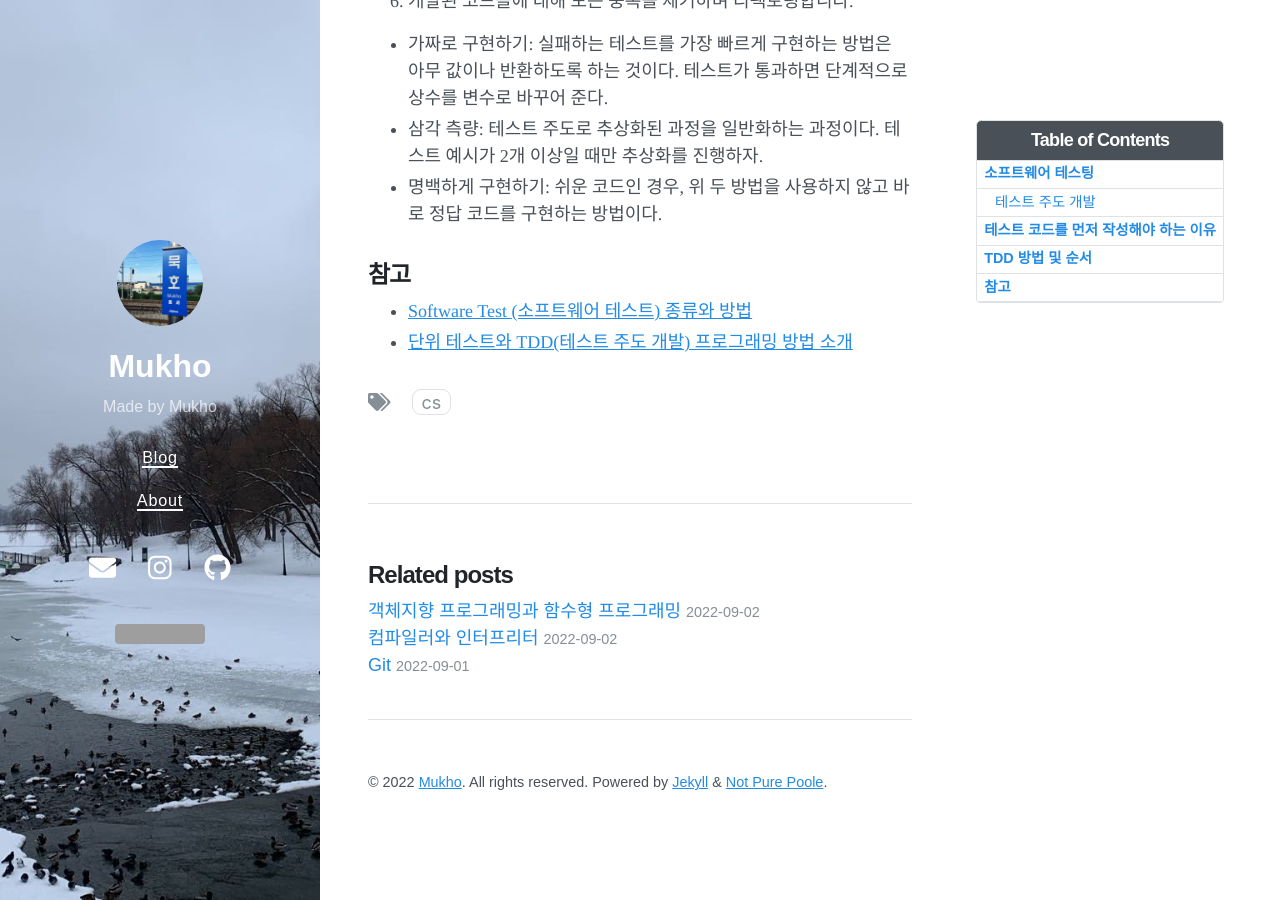
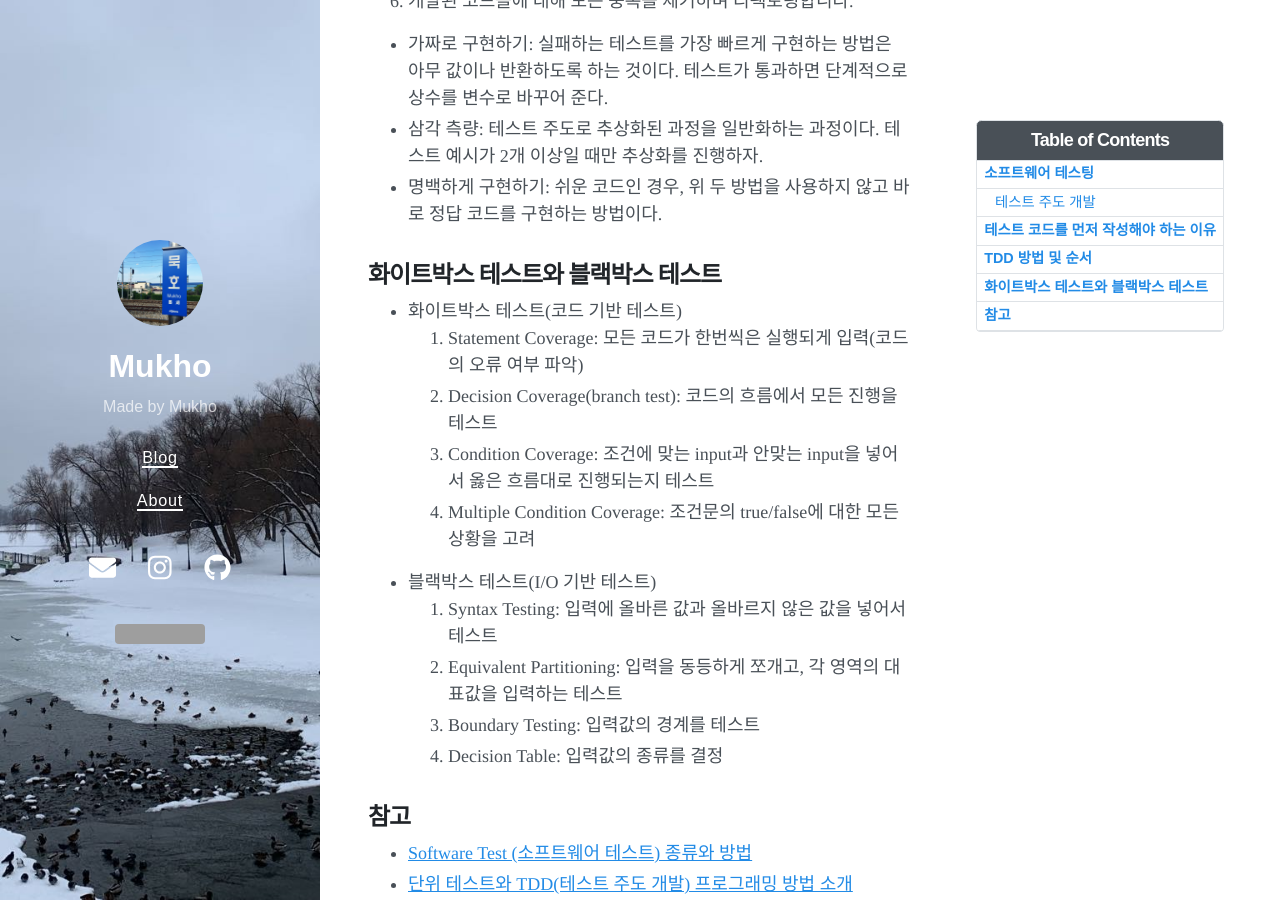
Before and after one commit to mukhoplus/mukhoplus.github.io, a Jekyll site: the page built from _posts/2022-09-03-소프트웨어 테스팅.md, in a window 1280 px wide and 900 px high, scrolled down 1992 px. Built offline with Jekyll 4.4.1, drawn with Linux system fonts in a browser that asks for light colours; nearby versions of some CDN libraries; comment, search, counter and statistics services are not loaded; grey boxes are pictures that could not be loaded.

Commit message:
Update Post

```diff
--- a/_posts/2022-09-03-소프트웨어 테스팅.md
+++ b/_posts/2022-09-03-소프트웨어 테스팅.md
@@ -54,6 +54,19 @@ TDD의 개발 단계에는 **리팩토링**이 있습니다. 이 과정을 통
 - 삼각 측량: 테스트 주도로 추상화된 과정을 일반화하는 과정이다. 테스트 예시가 2개 이상일 때만 추상화를 진행하자.
 - 명백하게 구현하기: 쉬운 코드인 경우, 위 두 방법을 사용하지 않고 바로 정답 코드를 구현하는 방법이다.
 
+## 화이트박스 테스트와 블랙박스 테스트
+
+- 화이트박스 테스트(코드 기반 테스트)
+    1. Statement Coverage: 모든 코드가 한번씩은 실행되게 입력(코드의 오류 여부 파악)
+    2. Decision Coverage(branch test): 코드의 흐름에서 모든 진행을 테스트
+    3. Condition Coverage: 조건에 맞는 input과 안맞는 input을 넣어서 옳은 흐름대로 진행되는지 테스트
+    4. Multiple Condition Coverage: 조건문의 true/false에 대한 모든 상황을 고려
+- 블랙박스 테스트(I/O 기반 테스트)
+    1. Syntax Testing: 입력에 올바른 값과 올바르지 않은 값을 넣어서 테스트
+    2. Equivalent Partitioning: 입력을 동등하게 쪼개고, 각 영역의 대표값을 입력하는 테스트
+    3. Boundary Testing: 입력값의 경계를 테스트
+    4. Decision Table: 입력값의 종류를 결정
+
 ## 참고
 
 - [Software Test (소프트웨어 테스트) 종류와 방법](https://blog.lael.be/post/807)
```
